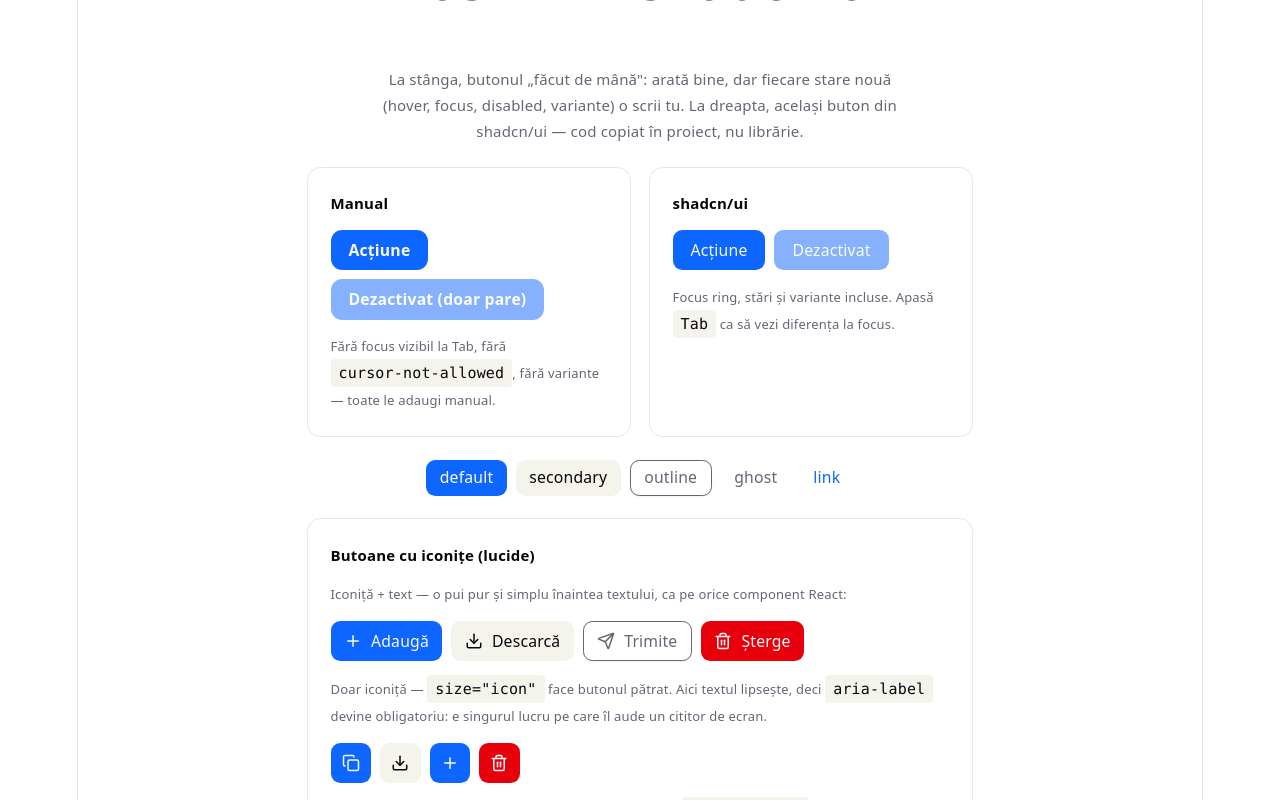
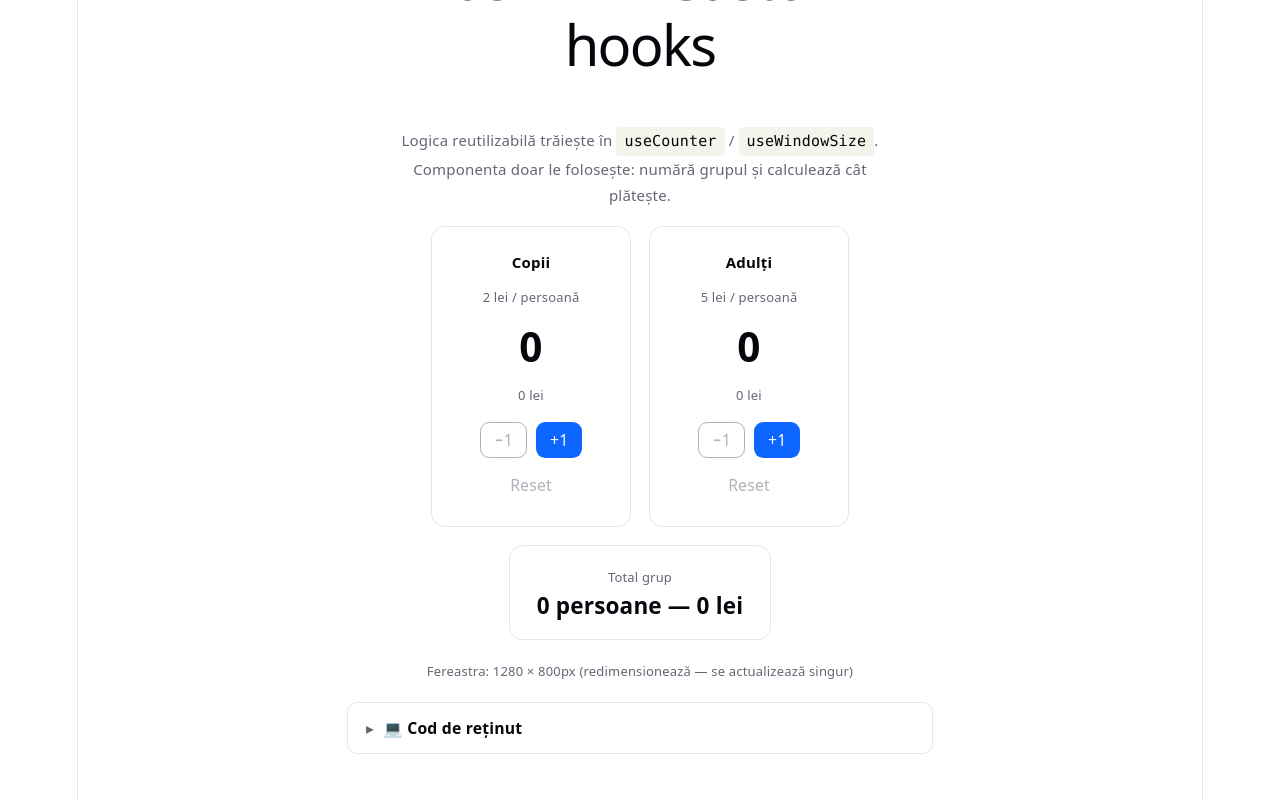
Before and after one commit to FlorianUlmeanu/react-basics-tutorial, a React (Vite) app in the folder react-basics/: page / in a window 1280 px wide. Shown: the part 460-1260 px from the top of the page. Built offline with nearby package versions, Linux system fonts and the light colour scheme.

Commit message:
concept Custom hooks useCounter

```diff
--- /dev/null
+++ b/react-basics/src/demos/CustomHooks.tsx
@@ -0,0 +1,121 @@
+import { Button } from "@/components/ui/button";
+import { useCounter } from "@/hooks/useCounter";
+import { useWindowSize } from "@/hooks/useWindowSize";
+
+// Constante la nivel de modul, nu "hardcodate" prin JSX — ca niște
+// settings importate dintr-un config.py, citite oriunde e nevoie de ele.
+const PRET_COPIL = 2;
+const PRET_ADULT = 5;
+
+type GrupBoxProps = {
+  titlu: string;
+  pretUnitar: number;
+  count: number;
+  onIncrement: () => void;
+  onDecrement: () => void;
+  onReset: () => void;
+};
+
+// GrupBox nu are useState propriu — e "controlat", primește totul prin
+// props (la fel ca PriceCard din Pas 7). Nu ȘTIE că numărul lui vine dintr-un
+// useCounter; primește doar count + trei funcții de apelat la click.
+function GrupBox({ titlu, pretUnitar, count, onIncrement, onDecrement, onReset }: GrupBoxProps) {
+  const subtotal = count * pretUnitar;
+
+  return (
+    <div className="border-border flex min-w-[200px] flex-col items-center gap-2 rounded-xl border px-5 py-5">
+      <h3 className="text-foreground m-0 text-[15px] font-semibold">{titlu}</h3>
+      <p className="text-muted-foreground m-0 text-[13px]">{pretUnitar} lei / persoană</p>
+      <p className="text-foreground my-1 text-4xl font-bold [font-variant-numeric:tabular-nums]">{count}</p>
+      <p className="text-muted-foreground m-0 text-[13px] [font-variant-numeric:tabular-nums]">{subtotal} lei</p>
+      <div className="mt-1 flex gap-2">
+        <Button variant="outline" size="sm" disabled={count === 0} onClick={onDecrement}>
+          −1
+        </Button>
+        <Button size="sm" onClick={onIncrement}>
+          +1
+        </Button>
+      </div>
+      <Button variant="ghost" size="sm" disabled={count === 0} onClick={onReset}>
+        Reset
+      </Button>
+    </div>
+  );
+}
+
+export function CustomHooks() {
+  // Fiecare APEL de useCounter își creează PROPRIA stare — copii și adulti
+  // sunt două closure-uri complet separate peste useState, la fel cum două
+  // instanțe ale aceleiași clase Python au fiecare propriul self.count.
+  // Apăsând +1 la copii NU atinge deloc adulti.
+  const copii = useCounter(0, 1);
+  const adulti = useCounter(0, 1);
+  const { width, height } = useWindowSize();
+
+  // Date DERIVATE, calculate la fiecare randare din cele două countere —
+  // nu un al treilea useState. Dacă am ține totalul separat, ar trebui
+  // sincronizat manual la fiecare +1/-1/Reset și ar putea ieși din sinc.
+  const totalPersoane = copii.count + adulti.count;
+  const totalPlata = copii.count * PRET_COPIL + adulti.count * PRET_ADULT;
+
+  return (
+    <div className="mx-auto flex max-w-[640px] flex-col items-center gap-4 px-6 py-12 text-center">
+      <h1>Pas 12 — Custom hooks</h1>
+      <p className="text-muted-foreground max-w-[480px] text-[15px]">
+        Logica reutilizabilă trăiește în <code>useCounter</code> / <code>useWindowSize</code>. Componenta doar le
+        folosește: numără grupul și calculează cât plătește.
+      </p>
+
+      <div className="flex flex-wrap justify-center gap-4">
+        <GrupBox
+          titlu="Copii"
+          pretUnitar={PRET_COPIL}
+          count={copii.count}
+          onIncrement={copii.increment}
+          onDecrement={copii.decrement}
+          onReset={copii.reset}
+        />
+        <GrupBox
+          titlu="Adulți"
+          pretUnitar={PRET_ADULT}
+          count={adulti.count}
+          onIncrement={adulti.increment}
+          onDecrement={adulti.decrement}
+          onReset={adulti.reset}
+        />
+      </div>
+
+      <div className="border-border rounded-xl border px-6 py-4">
+        <p className="text-muted-foreground m-0 text-[13px]">Total grup</p>
+        <p className="text-foreground m-0 text-xl font-bold [font-variant-numeric:tabular-nums]">
+          {totalPersoane} persoane — {totalPlata} lei
+        </p>
+      </div>
+
+      <p className="text-muted-foreground max-w-[480px] text-[13px]">
+        Fereastra: {width} × {height}px (redimensionează — se actualizează singur)
+      </p>
+
+      <details className="group border-border w-full overflow-hidden rounded-[10px] border text-left">
+        <summary className="text-foreground flex cursor-pointer list-none items-center gap-2 px-4 py-3 text-sm font-semibold [&::-webkit-details-marker]:hidden">
+          <span className="text-muted-foreground inline-block transition-transform group-open:rotate-90">▸</span>
+          💻 Cod de reținut
+        </summary>
+        <pre className="border-border bg-muted overflow-x-auto border-t p-4 font-mono text-[13px] leading-[150%]">
+          {`function useCounter(initial = 0, step = 1) {
+  const [count, setCount] = useState(initial);
+  const increment = useCallback(() => setCount(c => c + step), [step]);
+  return { count, increment };
+}
+
+// două apeluri = două stări independente
+const copii = useCounter(0, 1);
+const adulti = useCounter(0, 1);
+
+// preț = date DERIVATE, nu state
+const total = copii.count * 2 + adulti.count * 5;`}
+        </pre>
+      </details>
+    </div>
+  );
+}
--- /dev/null
+++ b/react-basics/src/hooks/useCounter.ts
@@ -0,0 +1,21 @@
+import { useCallback, useState } from "react";
+
+// Singura regulă ca o funcție să fie "hook custom": numele începe cu "use".
+// În rest e o funcție obișnuită care poate chema alte hooks (aici: useState +
+// useCallback) — echivalentul unei clase mici de service în backend, doar că
+// "instanța" ei trăiește legată de componenta care o apelează, nu într-un
+// container DI global.
+export function useCounter(initial = 0, step = 1) {
+  const [count, setCount] = useState(initial);
+
+  // useCallback memorează funcția între randări: fără el, la fiecare
+  // re-randare a componentei ar lua naștere o funcție NOUĂ (aceeași
+  // problemă ca o closure re-creată la fiecare cerere într-un handler
+  // FastAPI) — nu grav aici, dar contează când funcția e trecută mai
+  // departe ca prop și declanșează re-randări inutile în copii.
+  const increment = useCallback(() => setCount(c => c + step), [step]);
+  const decrement = useCallback(() => setCount(c => Math.max(0, c - step)), [step]);
+  const reset = useCallback(() => setCount(initial), [initial]);
+
+  return { count, increment, decrement, reset };
+}
--- /dev/null
+++ b/react-basics/src/hooks/useWindowSize.ts
@@ -0,0 +1,21 @@
+import { useEffect, useState } from "react";
+
+// Alt hook custom, aceeași rețetă: state + effect ambalate într-o funcție
+// "use...". Componenta care îl cheamă nu mai știe nimic de addEventListener
+// / removeEventListener — doar primește { width, height } gata calculate,
+// la fel cum un endpoint FastAPI nu știe cum un serviciu de config își
+// citește variabilele de mediu, doar cheamă get_settings().
+export function useWindowSize() {
+  const [size, setSize] = useState({ width: window.innerWidth, height: window.innerHeight });
+
+  useEffect(() => {
+    function onResize() {
+      setSize({ width: window.innerWidth, height: window.innerHeight });
+    }
+
+    window.addEventListener("resize", onResize);
+    return () => window.removeEventListener("resize", onResize);
+  }, []);
+
+  return size;
+}
--- a/react-basics/src/steps.tsx
+++ b/react-basics/src/steps.tsx
@@ -7,6 +7,7 @@ import { DemoMenu } from "@/demos/DemoMenu";
 import { PathAlias } from "@/demos/PathAlias";
 import { TailwindSetup } from "@/demos/TailwindSetup";
 import { ShadcnSetup } from "@/demos/ShadcnSetup";
+import { CustomHooks } from "@/demos/CustomHooks";
 
 export type Step = {
   id: number;
@@ -28,6 +29,6 @@ export const steps: Step[] = [
   { id: 9, label: "Path alias @/", component: () => <PathAlias /> },
   { id: 10, label: "Tailwind CSS", component: () => <TailwindSetup /> },
   { id: 11, label: "shadcn/ui", component: () => <ShadcnSetup /> },
-  { id: 12, label: "Custom hooks" },
+  { id: 12, label: "Custom hooks", component: () => <CustomHooks /> },
   { id: 13, label: "useContext (stare globală)" }
 ];
```
